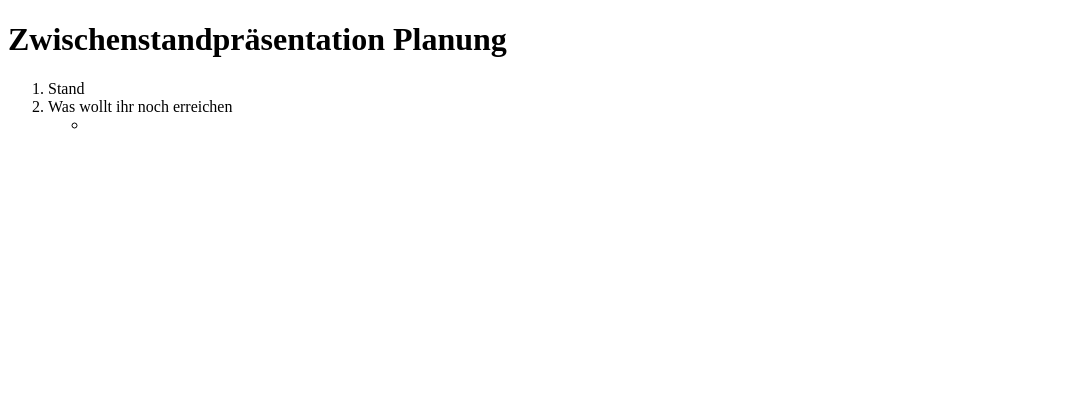
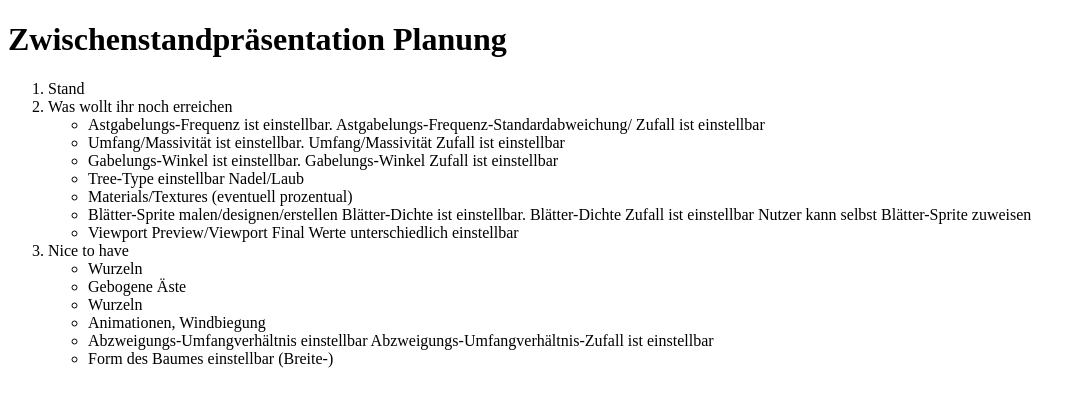
Before and after one commit to CalvinDO/TreeGenerator, a plain HTML site: page index.html in a window 1280 px wide. Shown: the whole page, without its empty margins (0-1085 px from the left). Drawn offline with Linux system fonts and the light colour scheme.

Commit message:
tried roation

```diff
--- a/index.html
+++ b/index.html
@@ -21,9 +21,64 @@
             <li>
                 Was wollt ihr noch erreichen
                 <ul>
+                    <li>
+                        Astgabelungs-Frequenz ist einstellbar.
+                        Astgabelungs-Frequenz-Standardabweichung/ Zufall ist einstellbar
+                    </li>
+                    <li>
+                        Umfang/Massivität ist einstellbar.
+                        Umfang/Massivität Zufall ist einstellbar
+                    </li>
+                    <li>
+                        Gabelungs-Winkel ist einstellbar.
+                        Gabelungs-Winkel Zufall ist einstellbar
+                    </li>
 
                     <li>
+                        Tree-Type einstellbar
+                        Nadel/Laub
+                    </li>
 
+                    <li>
+                        Materials/Textures (eventuell prozentual)
+                    </li>
+
+                    <li>
+                        Blätter-Sprite malen/designen/erstellen
+
+                        Blätter-Dichte ist einstellbar.
+                        Blätter-Dichte Zufall ist einstellbar
+
+                        Nutzer kann selbst Blätter-Sprite zuweisen
+                    </li>
+
+                    <li>
+                        Viewport Preview/Viewport Final Werte unterschiedlich einstellbar
+                    </li>
+                </ul>
+            </li>
+
+            <li>
+                Nice to have
+                <ul>
+                    <li>
+                        Wurzeln
+                    </li>
+                    <li>
+                        Gebogene Äste
+                    </li>
+                    <li>
+                        Wurzeln
+                    </li>
+                    <li>
+                        Animationen, Windbiegung
+                    </li>
+                    <li>
+                        Abzweigungs-Umfangverhältnis einstellbar
+                        Abzweigungs-Umfangverhältnis-Zufall ist einstellbar
+                    </li>
+                    <li>
+                        Form des Baumes einstellbar (Breite-)
                     </li>
                 </ul>
             </li>
```
Also changed, not shown: 1 other file.
